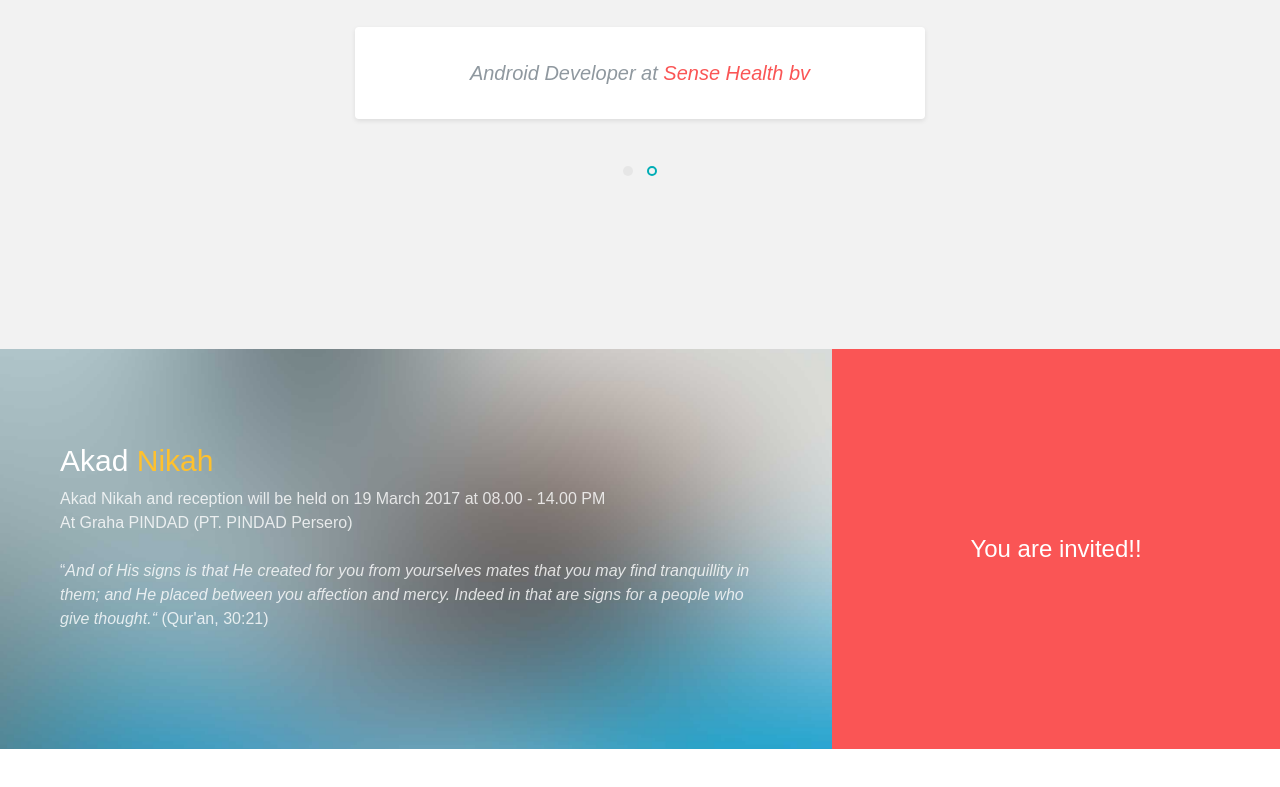
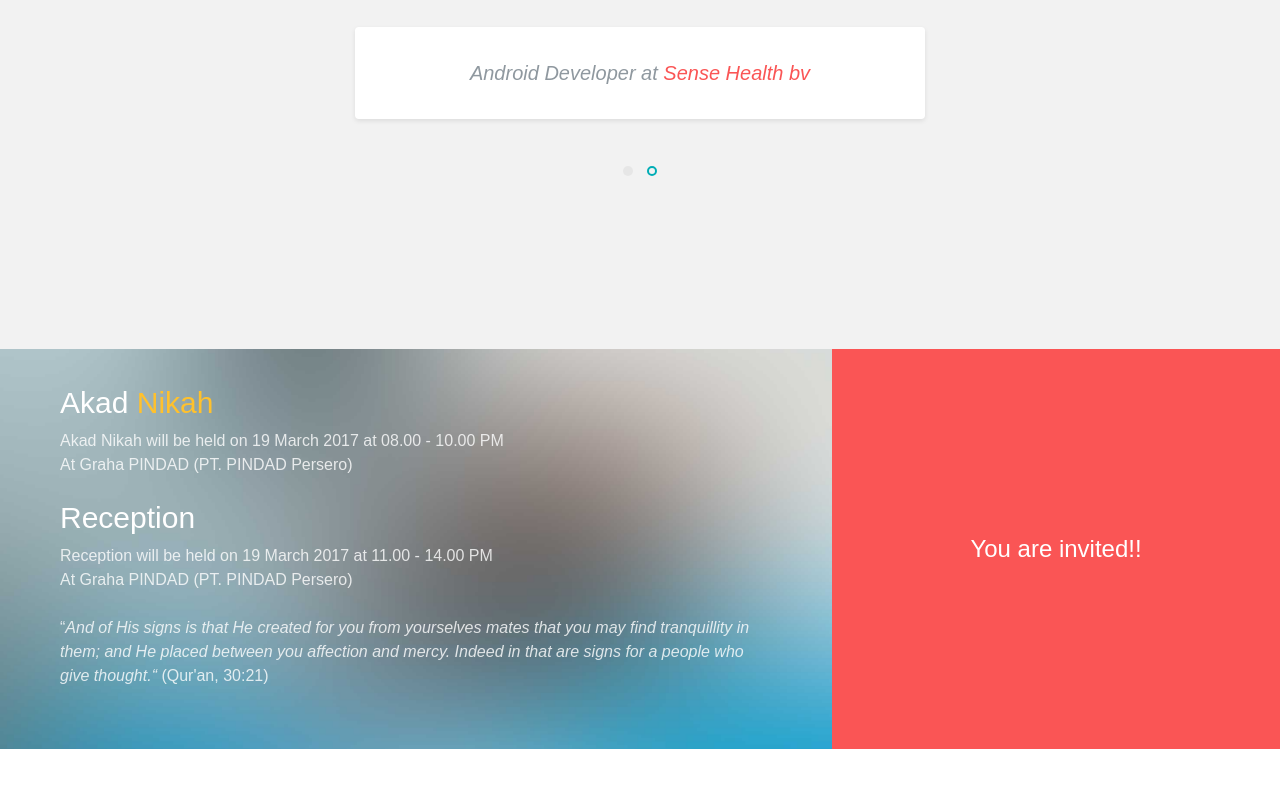
Before and after one commit to yudhistiroagung/amelyudhistiro, a plain HTML site: page index.html in a window 1280 px wide. Shown: the part 2837-3624 px from the top of the page. Drawn offline with Linux system fonts and the light colour scheme; some packages are replaced by stand-ins of ours; files whose address does not match are found by name.

Commit message:
Update index.html

```diff
--- a/index.html
+++ b/index.html
@@ -290,7 +290,7 @@
 									</figure>
 									<span>Armelia &nbsp;<a href="http://www.instagram.com/armeliamardiana" class="twitter">Mardiana R</a></span>
 									<blockquote>
-										<p>Bank Fronliner at <a href="http://www.bankmandiri.co.id/">PT. Bank Mandiri, Tbk</a></p>
+										<p>Bank Frontliner at <a href="http://www.bankmandiri.co.id/">PT. Bank Mandiri, Tbk</a></p>
 									</blockquote>
 								</div>
 							</div>
@@ -316,7 +316,9 @@
 		<div class="getting-grid" style="background-image:  url(images/full_image_3.jpg);">
 			<div class="desc">
 				<h2>Akad <span>Nikah</span></h2>
-				<p>Akad Nikah and reception will be held on 19 March 2017 at 08.00 - 14.00 PM<br>At Graha PINDAD (PT. PINDAD Persero)</p>
+				<p>Akad Nikah will be held on 19 March 2017 at 08.00 - 10.00 PM<br>At Graha PINDAD (PT. PINDAD Persero)</p>
+				<h2>Reception</h2>
+				<p>Reception will be held on 19 March 2017 at 11.00 - 14.00 PM<br>At Graha PINDAD (PT. PINDAD Persero)</p>
 				<p>&ldquo;<i>And of His signs is that He created for you from yourselves mates that you may find tranquillity in them; and He placed between you affection and mercy. Indeed in that are signs for a people who give thought.&ldquo;</i> (Qur'an, 30:21)</p>
 			</div>
 		</div>
```
